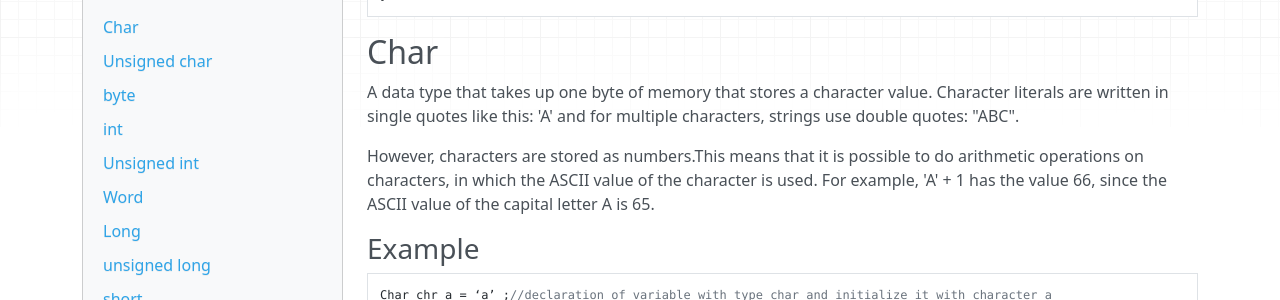
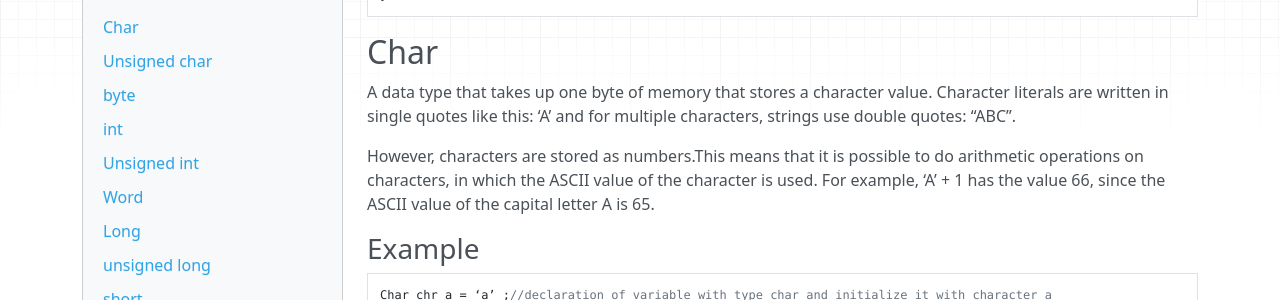
Before and after one commit to paramphy/Arduino-doc, an MkDocs documentation site: the page built from docs/Chapter-2/Data Types.md, in a window 1280 px wide and 900 px high, scrolled down 620 px. Shown: the part 179-479 px from the top of the window. Built offline with MkDocs 1.6.1, drawn with Linux system fonts in a browser that asks for light colours; nearby versions of some CDN libraries; old or Windows-style settings are respelled for this version of MkDocs.

Commit message:
Update mkdocs.yml

```diff
--- a/mkdocs.yml
+++ b/mkdocs.yml
@@ -1,5 +1,11 @@
 site_name: Arduino Docs
 site_url: https://example.com/
+
+markdown_extensions:
+    - smarty
+    - toc:
+        permalink: True
+    - sane_lists
 
 #plugins:
 #    - with-pdf
```
